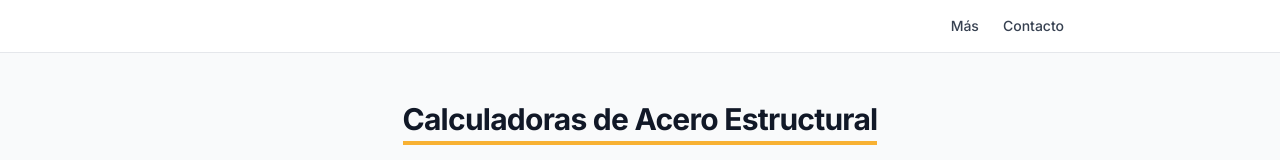
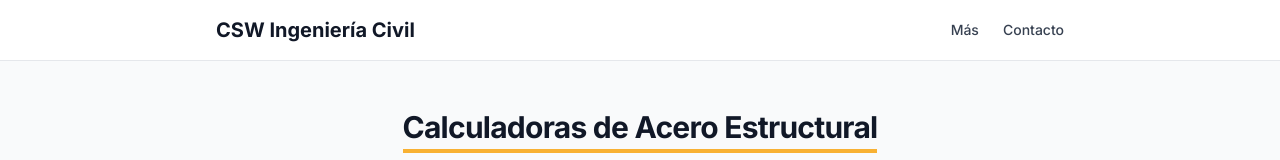
Before and after one commit to Gauss137/steel-calculator, a Next.js app: page /steel-calculator in a window 1280 px wide. Shown: the top 160 px of the page. Built offline with nearby package versions, Linux system fonts and the light colour scheme.

Commit message:
Fix APP_CONFIG.COMPANY to APP_CONFIG.company in Header component

```diff
--- a/components/Header.tsx
+++ b/components/Header.tsx
@@ -21,7 +21,7 @@ export function Header() {
               className="h-12 w-auto object-contain"
               priority
             /> */}
-            <span className="text-xl font-bold text-gray-900">{APP_CONFIG.COMPANY}</span>
+            <span className="text-xl font-bold text-gray-900">{APP_CONFIG.company}</span>
           </a>
         </div>
 
```
